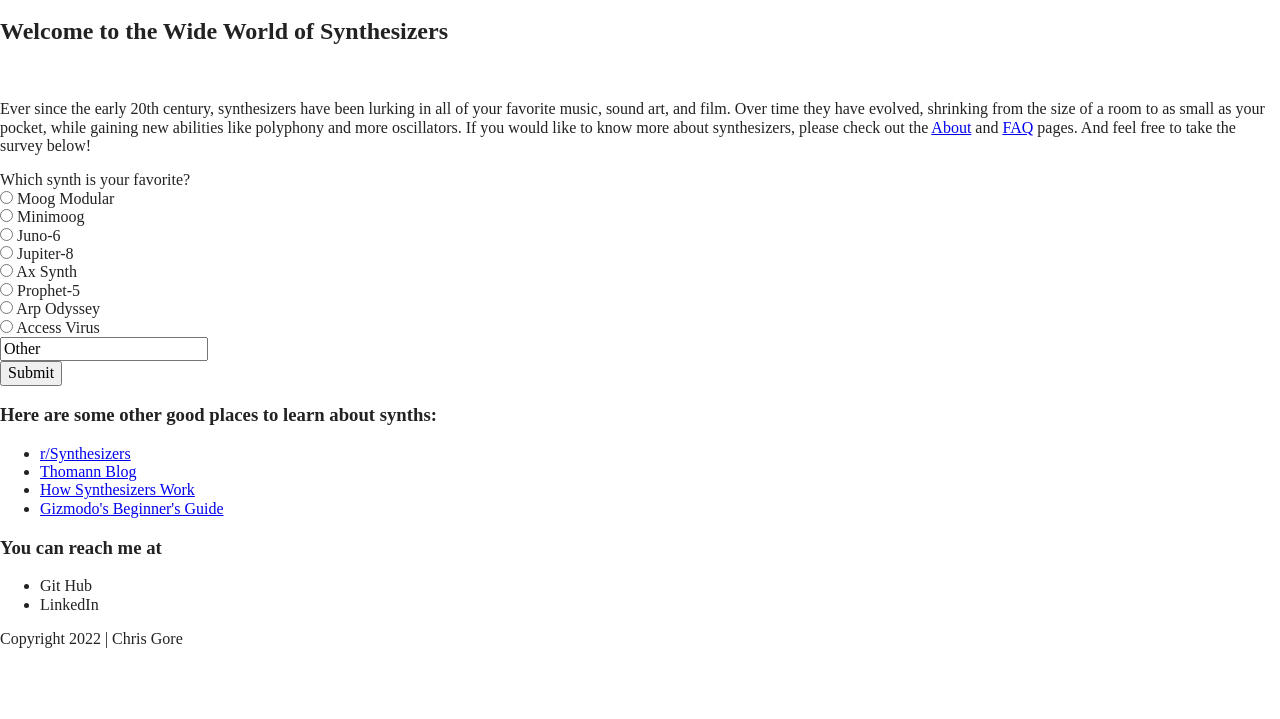
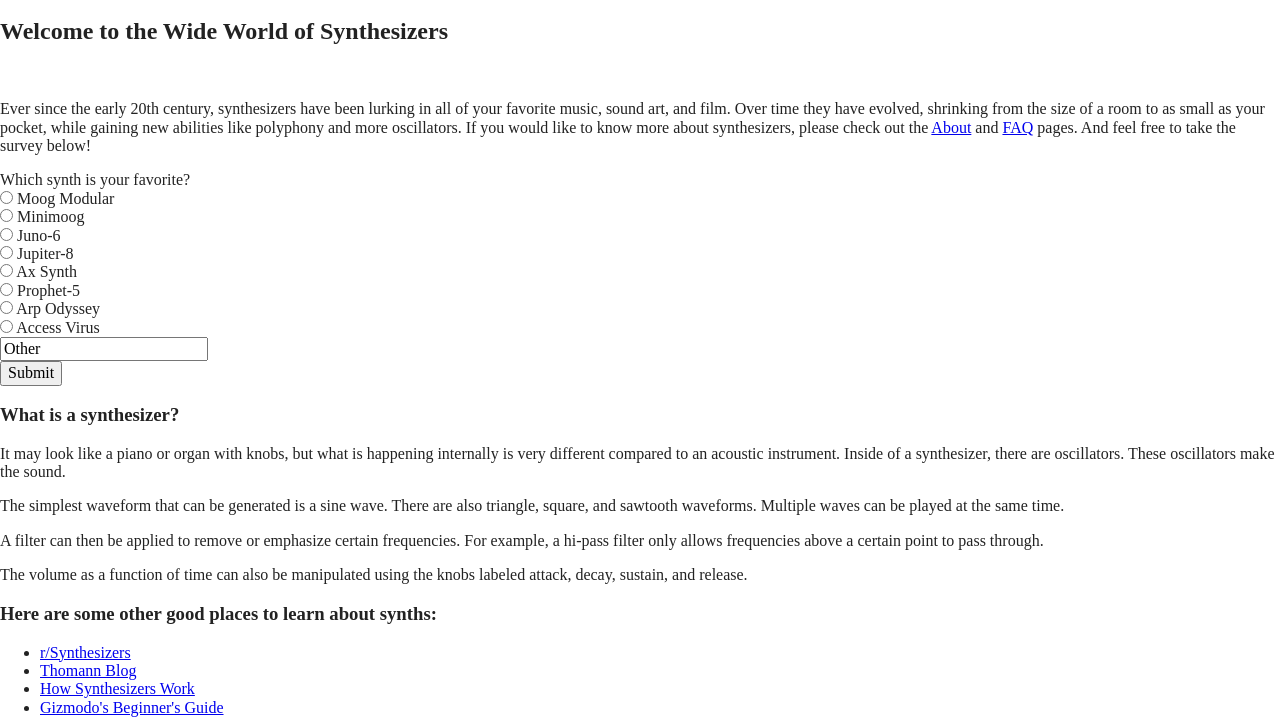
Before and after one commit to chr1s-g/synthesizers, a website built with Parcel: page index.html in a window 1280 px wide. Shown: the part 118-837 px from the top of the page. Before the commit the page ends 800 px from the top, so only its background shows below. Built offline with nearby package versions, Linux system fonts and the light colour scheme.

Commit message:
Added what is a synthesizer section to index.html and added knob and waveform images to img folder

```diff
--- a/index.html
+++ b/index.html
@@ -82,6 +82,26 @@
 
      </div>
     </div>
+
+    <section class="what-is-synth">
+      <div class="content-wrapper">
+        <article>
+        <h3>What is a synthesizer?</h3>
+          <p class="wave-icon"></p>
+          <p class="description">It may look like a piano or organ with knobs, but what is happening internally
+          is very different compared to an acoustic instrument. Inside of a synthesizer, there are oscillators. These oscillators make the sound.</p>
+          <p class="wave-icon"></p>
+          <p class="description">The simplest waveform that can be generated is a sine wave. There are also triangle, square, and
+          sawtooth waveforms. Multiple waves can be played at the same time.</p>
+          <p class="wave-icon"></p>
+          <p class="description">A filter can then be applied to remove or emphasize certain frequencies. For example, a hi-pass filter
+          only allows frequencies above a certain point to pass through.</p>
+          <p class="wave-icon"></p>
+          <p class="description">The volume as a function of time can also be manipulated using the knobs labeled attack,
+          decay, sustain, and release.</p>
+        </article>
+      </div>
+    </section>
   </main>
 
   <footer>
```
Also changed, not shown: img/offknob.png (added), img/onknob.png (added), img/sawtooth.png (added), img/sine.png (added), img/square.png (added), img/triangle.png (added).
